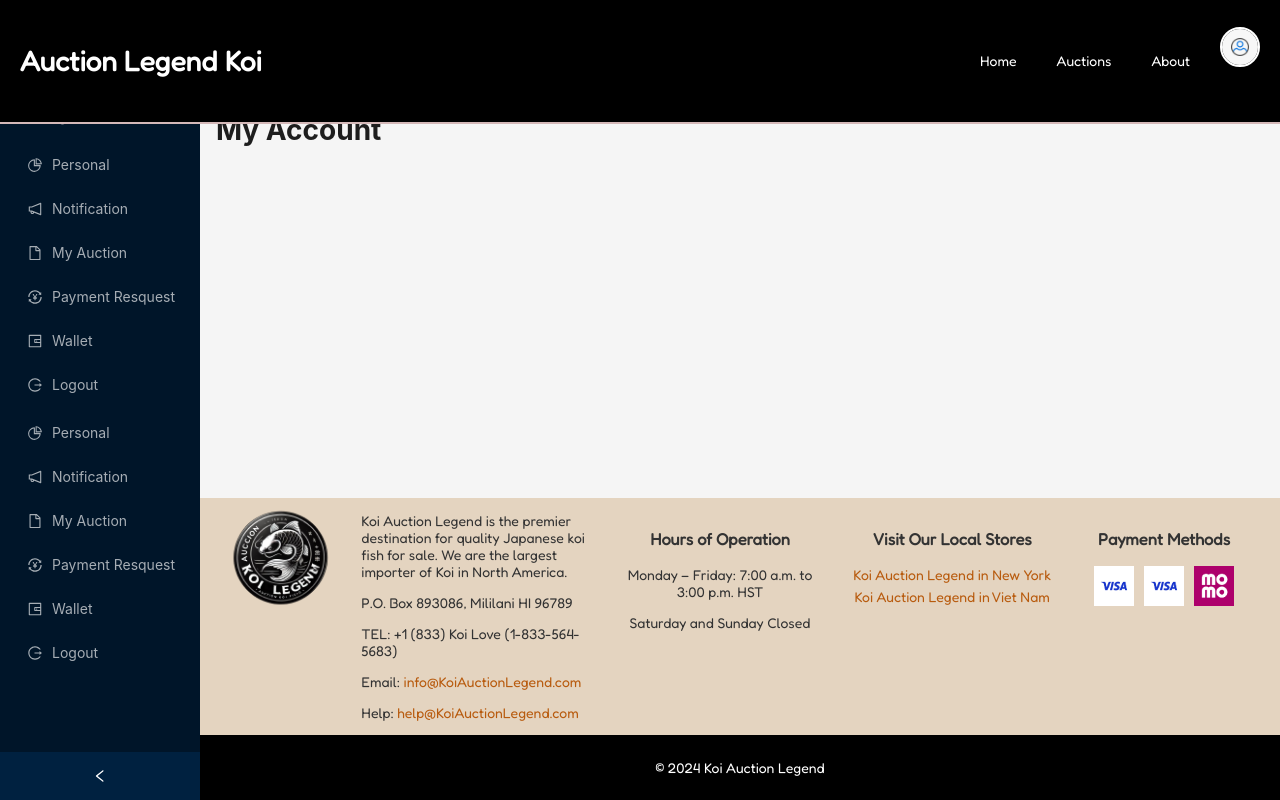
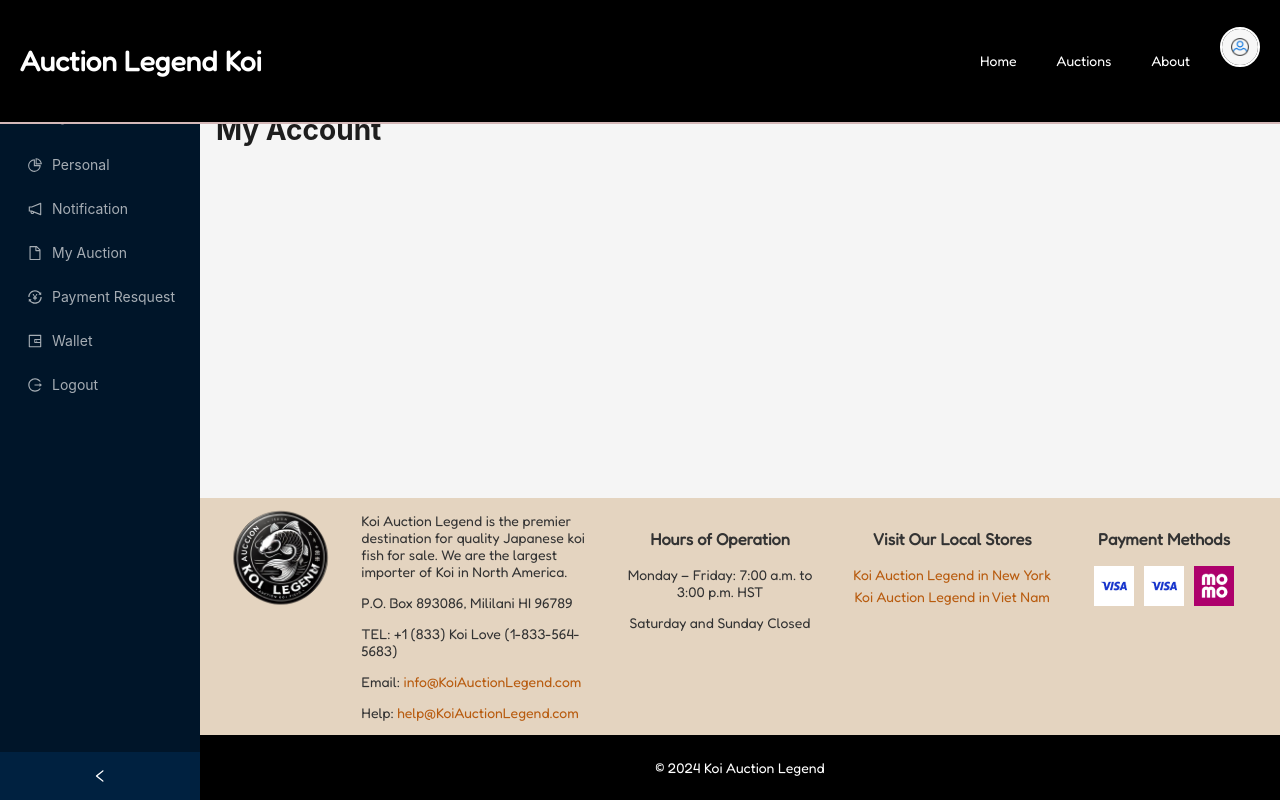
Before and after one commit to namNguyenThanh1511/24.FA.AuctionKoiFish.Group10.FE, a React (Vite) app: page /profile in a window 1280 px wide. Built offline with nearby package versions, Linux system fonts and the light colour scheme; a web font is replaced by a local one.

Commit message:
resolve duplicated when merging

```diff
--- a/src/components/profile/MainLayout.jsx
+++ b/src/components/profile/MainLayout.jsx
@@ -65,12 +65,6 @@ const MainLayout = ({ children, collapsed, setCollapsed }) => {
           mode="inline"
           items={items}
         />
-        <Menu
-          theme="dark"
-          defaultSelectedKeys={["1"]}
-          mode="inline"
-          items={items}
-        />
       </Sider>
 
       {/* Main Layout */}
```
